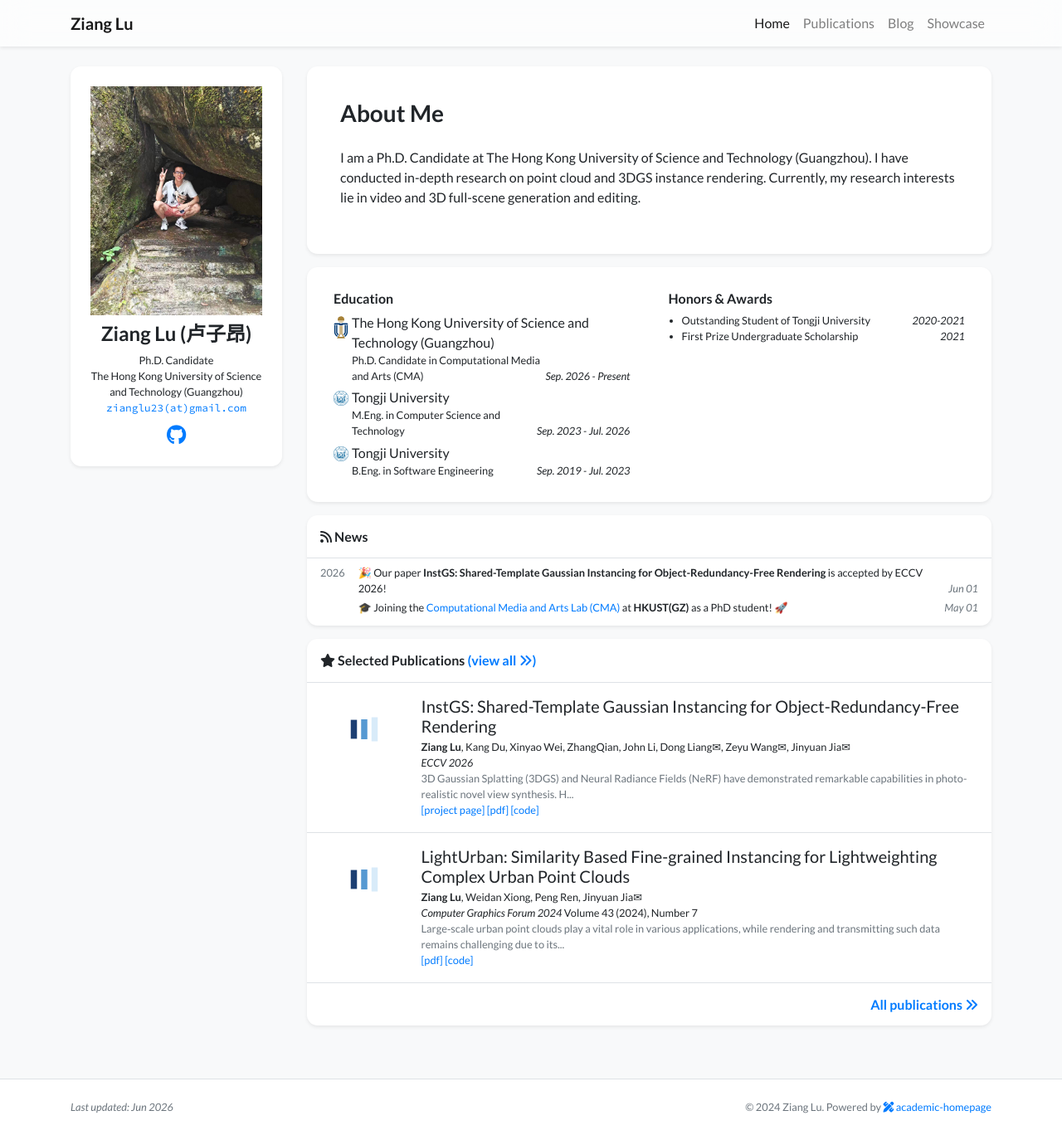
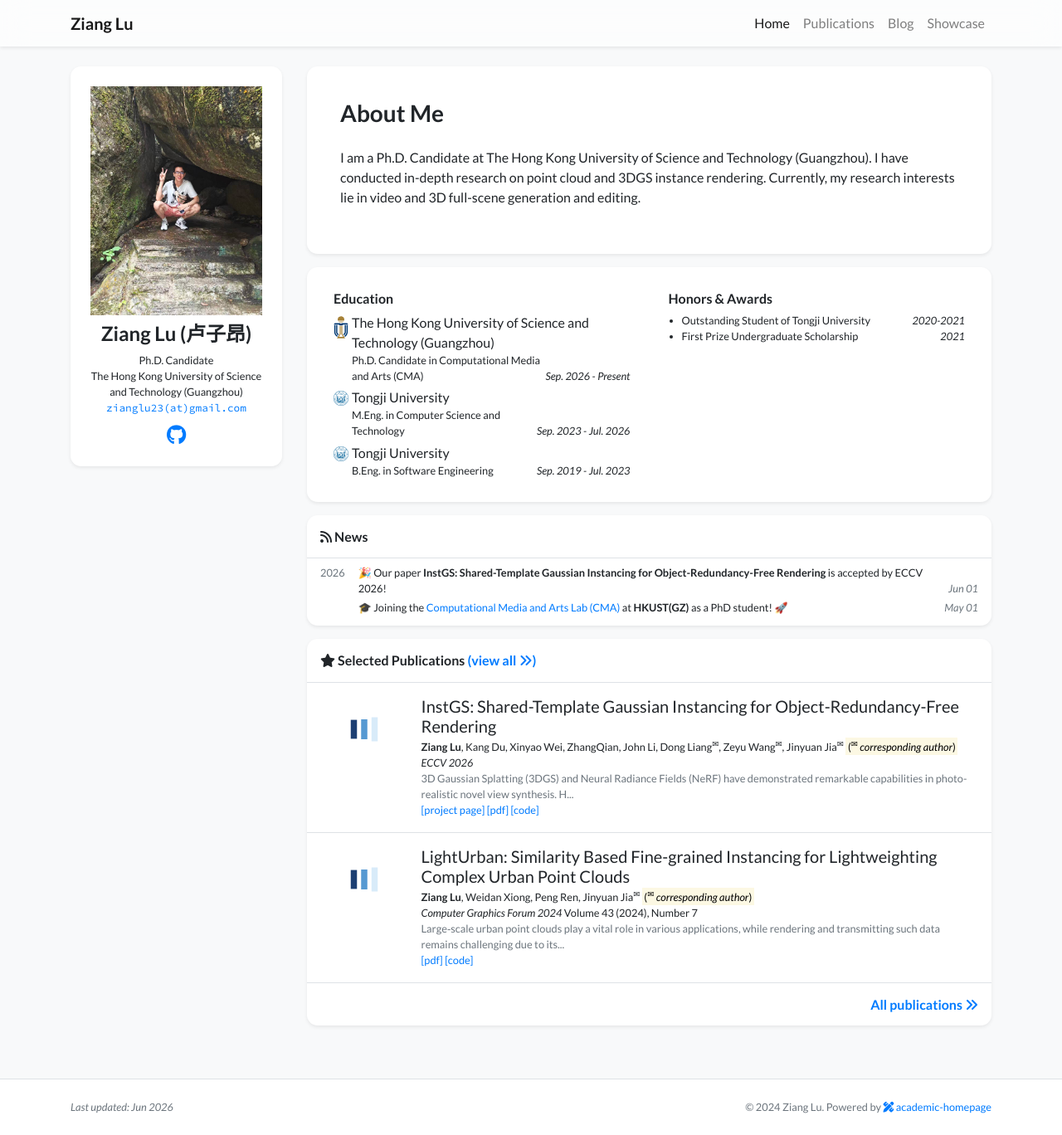
Before and after one commit to Strange-tech/Strange-tech.github.io, a Jekyll site: the page built from index.html, in a window 1280 px wide and 1368 px high. Shown: the whole window at 83% size. Built offline with Jekyll 4.4.1, drawn with Linux system fonts in a browser that asks for light colours; nearby versions of some CDN libraries; a style sheet for code colours, icons or effects is not loaded; part of the change alters nothing that is shown.

Commit message:
Fix corresponding author detection: match ✉ instead of #

```diff
--- a/_includes/widgets/author_list.html
+++ b/_includes/widgets/author_list.html
@@ -5,18 +5,18 @@
 {%- for _key in authors -%}
     {%- assign last_char = _key | slice: -1, 1%}
     {%- assign last_2chars = _key | slice: -2, 2%}
-    {%- if last_2chars == "*#" or last_2chars == "#*" -%}
-        {%- assign key = _key | replace: "#*", "" | replace: "*#", "" -%}
-        {%- assign mark = "*<sup>#</sup>" -%}
+    {%- if last_2chars == "*✉" or last_2chars == "✉*" -%}
+        {%- assign key = _key | replace: "✉*", "" | replace: "*✉", "" -%}
+        {%- assign mark = "*<sup>✉</sup>" -%}
         {%- assign has_eq_contrib = true -%}
         {%- assign has_corresponding = true -%}
     {%- elsif last_char == "*" -%}
         {%- assign key = _key | split: "*" | first -%}
         {%- assign mark = "*" -%}
         {%- assign has_eq_contrib = true -%}
-    {%- elsif last_char == "#" -%}
-        {%- assign key = _key | split: "#" | first -%}
-        {%- assign mark = '<sup>#</sup>' -%}
+    {%- elsif last_char == "✉" -%}
+        {%- assign key = _key | split: "✉" | first -%}
+        {%- assign mark = '<sup>✉</sup>' -%}
         {%- assign has_corresponding = true -%}
     {%- else -%}
         {%- assign key = _key -%}
```
